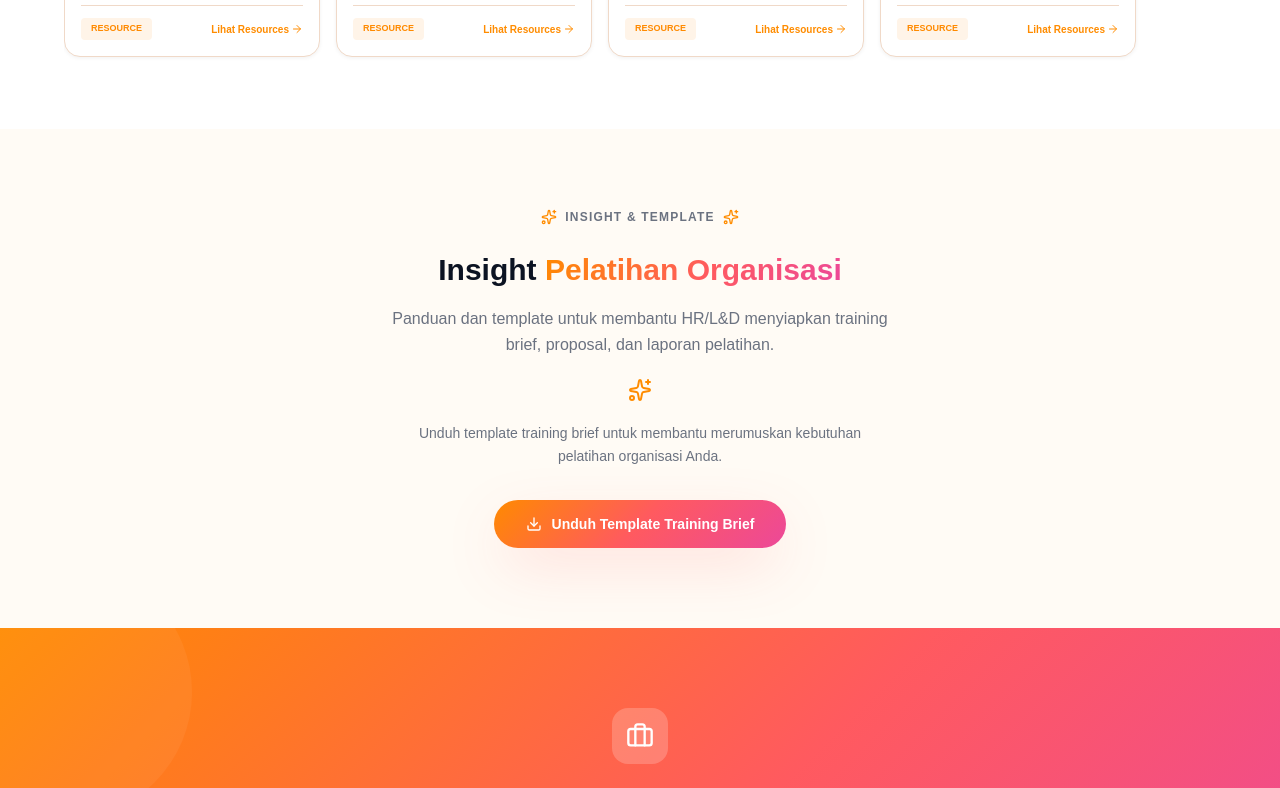
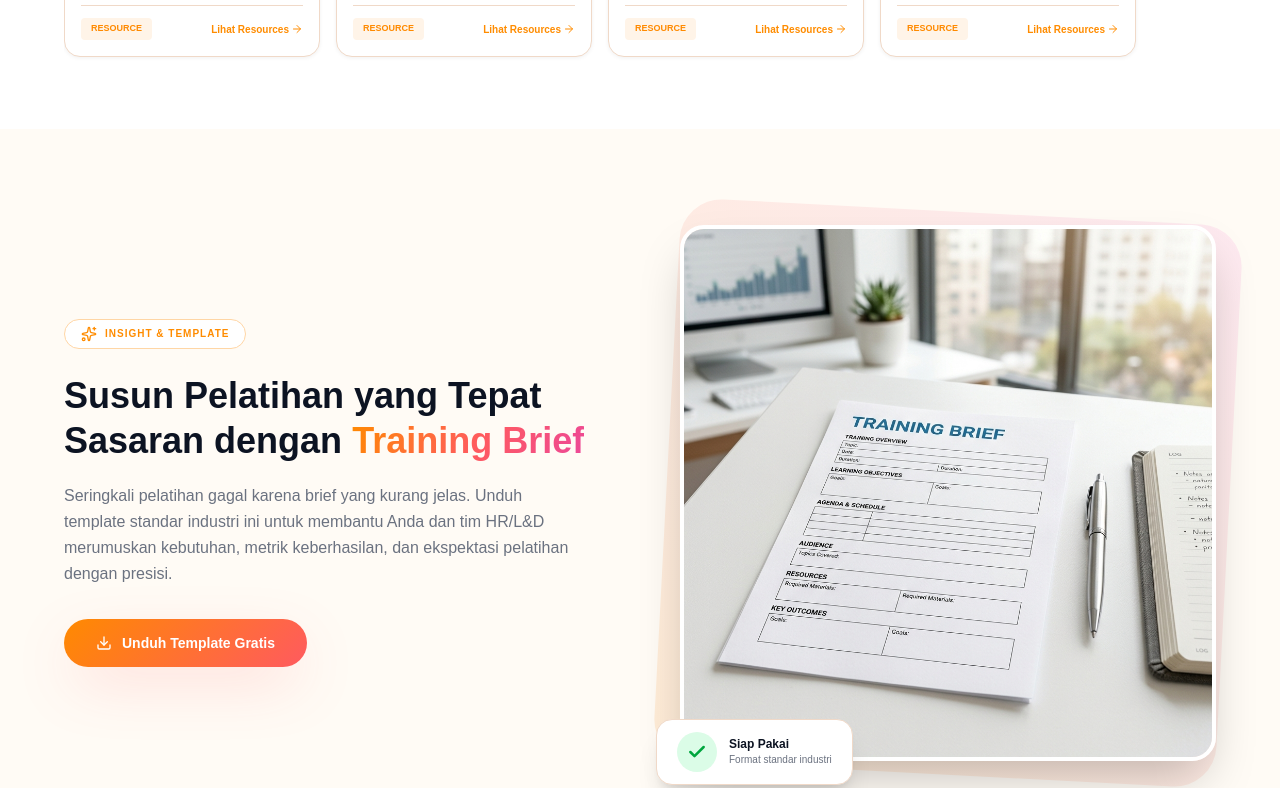
Before and after one commit to adysbgy/skillary-production, a Next.js app: page / in a window 1280 px wide. Shown: the part 5000-5788 px from the top of the page. Built offline with nearby package versions, Linux system fonts and the light colour scheme; no server answers.

Commit message:
Refactor InsightSection to a premium split-layout using realistic document mockup

```diff
--- a/src/components/landing/InsightSection.tsx
+++ b/src/components/landing/InsightSection.tsx
@@ -1,55 +1,64 @@
 import React from 'react';
 import Link from 'next/link';
+import Image from 'next/image';
 
 export const InsightSection = () => {
   return (
-    <section className="py-20 px-5" style={{'background': 'rgb(255, 251, 245)'}}>
-<div className="max-w-2xl mx-auto text-center">
-<div className="flex items-center justify-center gap-2 mb-6">
+    <section className="py-24 px-5" style={{ background: 'rgb(255, 251, 245)' }}>
+      <div className="max-w-6xl mx-auto flex flex-col md:flex-row items-center gap-12 md:gap-20">
+        <div className="flex-1">
+          <div className="inline-flex items-center gap-2 mb-6 px-4 py-1.5 rounded-full border bg-white" style={{ borderColor: 'rgb(255, 214, 165)' }}>
             <svg aria-hidden="true" className="lucide lucide-sparkles w-4 h-4 text-skillary-orange" fill="none" height="24" stroke="currentColor" strokeLinecap="round" strokeLinejoin="round" strokeWidth="2" viewBox="0 0 24 24" width="24" xmlns="http://www.w3.org/2000/svg">
               <path d="M11.017 2.814a1 1 0 0 1 1.966 0l1.051 5.558a2 2 0 0 0 1.594 1.594l5.558 1.051a1 1 0 0 1 0 1.966l-5.558 1.051a2 2 0 0 0-1.594 1.594l-1.051 5.558a1 1 0 0 1-1.966 0l-1.051-5.558a2 2 0 0 0-1.594-1.594l-5.558-1.051a1 1 0 0 1 0-1.966l5.558-1.051a2 2 0 0 0 1.594-1.594z" />
               <path d="M20 2v4" />
               <path d="M22 4h-4" />
               <circle cx="4" cy="20" r="2" />
             </svg>
-<span className="text-xs font-semibold text-skillary-muted uppercase tracking-widest">
-        Insight &amp; Template
+            <span className="text-[10px] font-bold text-skillary-orange uppercase tracking-widest">
+              Insight & Template
             </span>
-<svg aria-hidden="true" className="lucide lucide-sparkles w-4 h-4 text-skillary-orange" fill="none" height="24" stroke="currentColor" strokeLinecap="round" strokeLinejoin="round" strokeWidth="2" viewBox="0 0 24 24" width="24" xmlns="http://www.w3.org/2000/svg">
-<path d="M11.017 2.814a1 1 0 0 1 1.966 0l1.051 5.558a2 2 0 0 0 1.594 1.594l5.558 1.051a1 1 0 0 1 0 1.966l-5.558 1.051a2 2 0 0 0-1.594 1.594l-1.051 5.558a1 1 0 0 1-1.966 0l-1.051-5.558a2 2 0 0 0-1.594-1.594l-5.558-1.051a1 1 0 0 1 0-1.966l5.558-1.051a2 2 0 0 0 1.594-1.594z" />
-<path d="M20 2v4" />
-<path d="M22 4h-4" />
-<circle cx="4" cy="20" r="2" />
-</svg>
           </div>
-<h2 className="text-2xl md:text-3xl font-extrabold text-skillary-navy leading-snug mb-4">
-       Insight{' '}
+          <h2 className="text-3xl md:text-4xl font-extrabold text-skillary-navy leading-tight mb-5">
+            Susun Pelatihan yang Tepat Sasaran dengan{' '}
             <span className="gradient-text">
-        Pelatihan Organisasi
+              Training Brief
             </span>
           </h2>
-<p className="text-skillary-muted text-sm md:text-base mb-3 leading-relaxed max-w-lg mx-auto">
-       Panduan dan template untuk membantu HR/L&amp;D menyiapkan training brief, proposal, dan laporan pelatihan.
+          <p className="text-skillary-muted text-base leading-relaxed mb-8 max-w-lg">
+            Seringkali pelatihan gagal karena brief yang kurang jelas. Unduh template standar industri ini untuk membantu Anda dan tim HR/L&D merumuskan kebutuhan, metrik keberhasilan, dan ekspektasi pelatihan dengan presisi.
           </p>
-<div className="flex items-center justify-center my-5">
-<svg aria-hidden="true" className="lucide lucide-sparkles w-6 h-6 text-skillary-orange" fill="none" height="24" stroke="currentColor" strokeLinecap="round" strokeLinejoin="round" strokeWidth="2" viewBox="0 0 24 24" width="24" xmlns="http://www.w3.org/2000/svg">
-<path d="M11.017 2.814a1 1 0 0 1 1.966 0l1.051 5.558a2 2 0 0 0 1.594 1.594l5.558 1.051a1 1 0 0 1 0 1.966l-5.558 1.051a2 2 0 0 0-1.594 1.594l-1.051 5.558a1 1 0 0 1-1.966 0l-1.051-5.558a2 2 0 0 0-1.594-1.594l-5.558-1.051a1 1 0 0 1 0-1.966l5.558-1.051a2 2 0 0 0 1.594-1.594z" />
-<path d="M20 2v4" />
-<path d="M22 4h-4" />
-<circle cx="4" cy="20" r="2" />
-</svg>
-</div>
-<p className="text-skillary-muted text-sm leading-relaxed mb-8 max-w-md mx-auto">
-       Unduh template training brief untuk membantu merumuskan kebutuhan pelatihan organisasi Anda.
-      </p>
-<Link href="/training-brief" className="inline-flex items-center gap-2.5 text-white font-bold text-sm px-8 py-3.5 rounded-full hover:opacity-90 transition-opacity shadow-banner" style={{'background': 'linear-gradient(135deg, rgb(255, 138, 0), rgb(255, 90, 95), rgb(236, 72, 153))'}}>
+          <Link href="/training-brief" className="inline-flex items-center gap-2.5 text-white font-bold text-sm px-8 py-3.5 rounded-full hover:opacity-90 transition-transform hover:scale-105 shadow-banner w-full sm:w-auto justify-center" style={{ background: 'linear-gradient(135deg, rgb(255, 138, 0), rgb(255, 90, 95))' }}>
             <svg aria-hidden="true" className="lucide lucide-download w-4 h-4" fill="none" height="24" stroke="currentColor" strokeLinecap="round" strokeLinejoin="round" strokeWidth="2" viewBox="0 0 24 24" width="24" xmlns="http://www.w3.org/2000/svg">
               <path d="M12 15V3" />
               <path d="M21 15v4a2 2 0 0 1-2 2H5a2 2 0 0 1-2-2v-4" />
               <path d="m7 10 5 5 5-5" />
             </svg>
-       Unduh Template Training Brief
+            Unduh Template Gratis
           </Link>
+        </div>
+
+        <div className="flex-1 w-full relative mt-8 md:mt-0">
+          <div className="absolute inset-0 bg-gradient-to-tr from-orange-200/40 to-pink-200/40 rounded-[2.5rem] transform rotate-3 scale-105" style={{ zIndex: 0 }}></div>
+          <div className="relative rounded-3xl overflow-hidden shadow-2xl border-4 border-white" style={{ zIndex: 1 }}>
+            <Image
+              src="/images/resource-template.png"
+              alt="Training Brief Template Mockup"
+              width={600}
+              height={450}
+              className="w-full h-auto object-cover"
+            />
+          </div>
+          {/* Floating badge */}
+          <div className="absolute -bottom-6 -left-2 md:-left-6 bg-white py-3 px-5 rounded-2xl shadow-xl border flex items-center gap-3" style={{ zIndex: 2, borderColor: 'rgb(240, 217, 200)' }}>
+            <div className="w-10 h-10 rounded-full flex items-center justify-center bg-green-100 text-green-600">
+              <svg aria-hidden="true" className="lucide lucide-check w-5 h-5" fill="none" height="24" stroke="currentColor" strokeLinecap="round" strokeLinejoin="round" strokeWidth="3" viewBox="0 0 24 24" width="24" xmlns="http://www.w3.org/2000/svg"><path d="M20 6 9 17l-5-5"/></svg>
+            </div>
+            <div>
+              <p className="text-xs font-bold text-skillary-navy">Siap Pakai</p>
+              <p className="text-[10px] text-skillary-muted">Format standar industri</p>
+            </div>
+          </div>
+        </div>
       </div>
     </section>
   );
```
Lines whose indentation alone changed are shown as unchanged.
